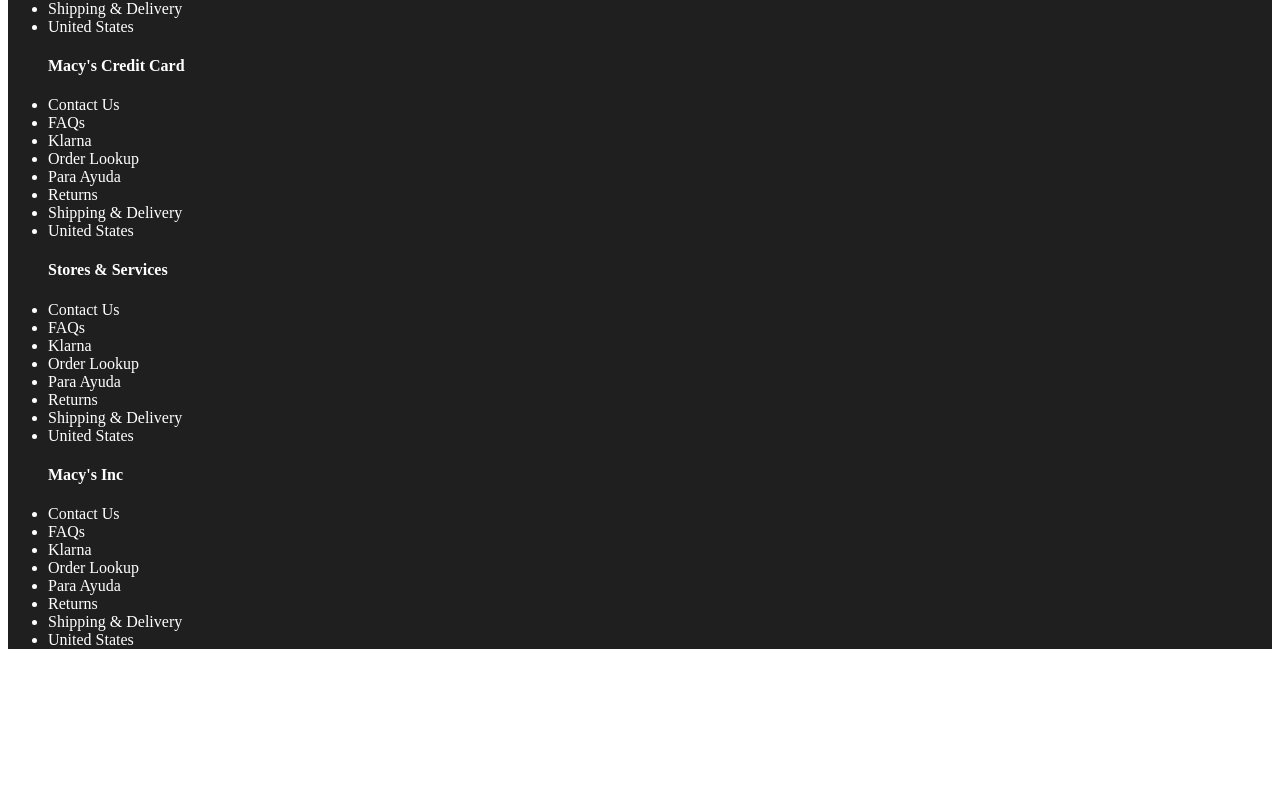
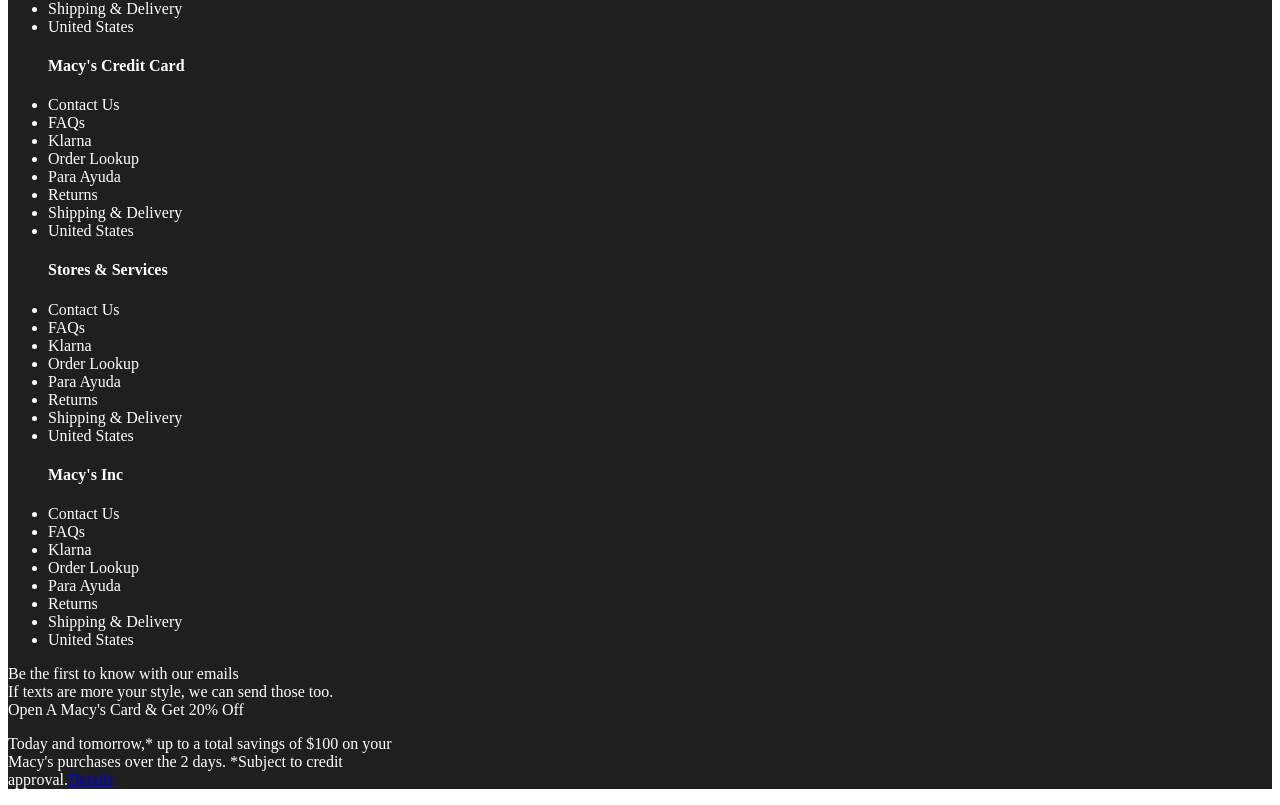
Before and after one commit to Mount-Blanc/MacyClone, a React (Vite) app in the folder MacyClone/: page / in a window 1280 px wide. Shown: the part 257-1062 px from the top of the page. Before the commit the page ends 922 px from the top, so only its background shows below. Built offline with nearby package versions, Linux system fonts and the light colour scheme.

Commit message:
added last column in footer

```diff
--- a/MacyClone/src/App.css
+++ b/MacyClone/src/App.css
@@ -46,3 +46,6 @@
   color:white;
   list-style-type: none;
 }
+.last-column {
+  width: 411px;
+}
--- a/MacyClone/src/App.jsx
+++ b/MacyClone/src/App.jsx
@@ -149,7 +149,25 @@
             </ul>
           </label>
           </div>
+          <div className='last-column'>
+            <div className='socials'>
+            <section>
+              <div>Be the first to know with our emails</div>
+              <div>If texts are more your style, we can send those too.</div>
+            </section>
+            <section>
+            <div class="title">Open A Macy's Card & Get 20% Off </div>
+            <p class="card-description">
+                             Today and tomorrow,* up to a total savings of $100 on your Macy's purchases over the 2 days. *Subject to credit approval.
+
+                            <a class="card-details link" href="https://www.macys.com/p/credit-service/learn-and-apply/?acquisitionOrigin=GlbNavFooterLnApply&amp;cm_sp=macys_account-_-macys_credit_card-_-apply_and_learn&amp;lid=glbbtmnav_apply_for_card-us&amp;cm_sp=navigation-_-bottom_nav-_-details&amp;lid=glbbtmnav_details-us" title="Macy's cart details">
+                                Details
+                            </a>
+                        </p>
+            </section>
           </div>
+          </div>
+      </div>
 
      </footer></div>
     </>
```
